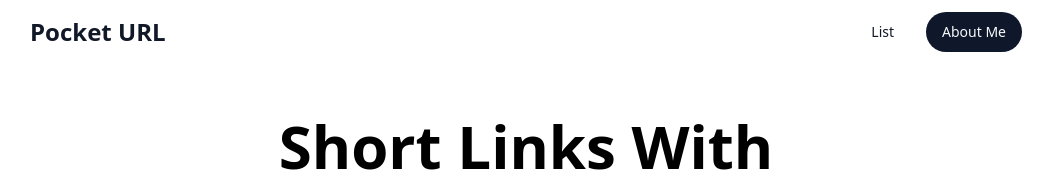
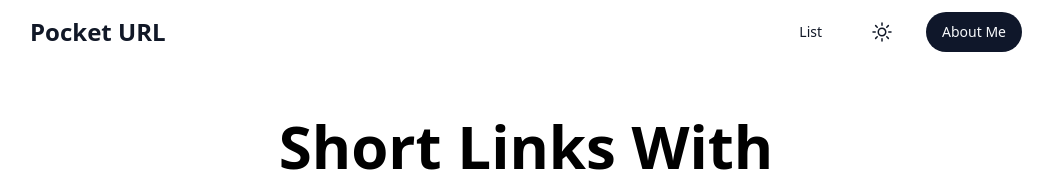
Before and after one commit to ezaz-ahmed/pocket-url, a React (Vite) app: page / in a window 1280 px wide. Shown: the top 172 px of the page, without its empty margins (114-1167 px from the left). Built offline with nearby package versions, Linux system fonts and the light colour scheme.

Commit message:
:sparkles: Implement Dark Mode Switch

```diff
--- /dev/null
+++ b/src/assets/MoonIcon.tsx
@@ -0,0 +1,19 @@
+const MoonIcon = () => {
+  return (
+    <svg
+      xmlns='http://www.w3.org/2000/svg'
+      viewBox='0 0 24 24'
+      fill='currentColor'
+      className='w-6 h-6'
+      aria-hidden='true'
+    >
+      <path
+        fill-rule='evenodd'
+        d='M9.528 1.718a.75.75 0 01.162.819A8.97 8.97 0 009 6a9 9 0 009 9 8.97 8.97 0 003.463-.69.75.75 0 01.981.98 10.503 10.503 0 01-9.694 6.46c-5.799 0-10.5-4.701-10.5-10.5 0-4.368 2.667-8.112 6.46-9.694a.75.75 0 01.818.162z'
+        clip-rule='evenodd'
+      />
+    </svg>
+  );
+};
+
+export default MoonIcon;
--- /dev/null
+++ b/src/assets/SunIcon.tsx
@@ -0,0 +1,21 @@
+const SunIcon = () => {
+  return (
+    <svg
+      xmlns='http://www.w3.org/2000/svg'
+      fill='none'
+      viewBox='0 0 24 24'
+      stroke-width='1.5'
+      stroke='currentColor'
+      className='w-6 h-6'
+      aria-hidden='true'
+    >
+      <path
+        stroke-linecap='round'
+        stroke-linejoin='round'
+        d='M12 3v2.25m6.364.386l-1.591 1.591M21 12h-2.25m-.386 6.364l-1.591-1.591M12 18.75V21m-4.773-4.227l-1.591 1.591M5.25 12H3m4.227-4.773L5.636 5.636M15.75 12a3.75 3.75 0 11-7.5 0 3.75 3.75 0 017.5 0z'
+      />
+    </svg>
+  );
+};
+
+export default SunIcon;
--- a/src/components/layout/Navbar.tsx
+++ b/src/components/layout/Navbar.tsx
@@ -1,23 +1,27 @@
 import { Link } from 'wouter';
 import { Button } from '../ui/button';
+import SwitchDarkMode from './SwitchDarkMode';
 
 export const Navbar = () => {
   return (
     <nav className='sticky top-0 z-10 bg-transparent backdrop-filter backdrop-blur-lg'>
       <div className='max-w-5xl mx-auto px-4'>
-        <div className='flex items-center justify-between h-16'>
+        <div className='flex items-center justify-between h-16 '>
           <Link
             href='/'
-            className=' cursor-pointer text-2xl text-gray-900 font-semibold'
+            className=' cursor-pointer text-2xl text-gray-900 font-semibold dark:text-neutral-300'
           >
             Pocket URL
           </Link>
 
           <div className='flex space-x-4 text-gray-900'>
-            <Button variant='ghost'>
+            <Button variant='ghost' className=' dark:text-neutral-300'>
               <Link href='/list'>List</Link>
             </Button>
-            <Button className=' rounded-full'>
+
+            <SwitchDarkMode />
+
+            <Button className=' rounded-full dark:text-gray-900'>
               <Link href='/about'>About Me</Link>
             </Button>
           </div>
--- /dev/null
+++ b/src/components/layout/SwitchDarkMode.tsx
@@ -0,0 +1,58 @@
+import { useEffect, useState } from 'react';
+import MoonIcon from '~/assets/MoonIcon';
+import SunIcon from '~/assets/SunIcon';
+
+import { Button } from '../ui/button';
+
+const SwitchDarkMode = () => {
+  const [isDarkMode, setIsDarkMode] = useState(false);
+
+  useEffect(() => {
+    if (
+      localStorage.theme === 'dark' ||
+      (!('theme' in localStorage) &&
+        window.matchMedia('(prefers-color-scheme: dark)').matches)
+    ) {
+      toDark();
+    } else {
+      toLight();
+    }
+  }, []);
+
+  const toDark = () => {
+    setIsDarkMode(true);
+    const root = document.querySelector('html');
+    if (!root) return;
+    !root.classList.contains('dark') && root.classList.add('dark');
+    localStorage.theme = 'dark';
+  };
+
+  const toLight = () => {
+    setIsDarkMode(false);
+    const root = document.querySelector('html');
+    if (!root) return;
+    root.classList.remove('dark');
+    localStorage.theme = 'light';
+  };
+
+  function _toogleDarkMode() {
+    if (localStorage.theme === 'light') {
+      toDark();
+    } else {
+      toLight();
+    }
+  }
+
+  return (
+    <Button
+      variant='ghost'
+      onClick={_toogleDarkMode}
+      className=' dark:text-neutral-300 '
+    >
+      <span className='sr-only'>Enable dark mode</span>
+      {isDarkMode ? <MoonIcon /> : <SunIcon />}
+    </Button>
+  );
+};
+
+export default SwitchDarkMode;
```
